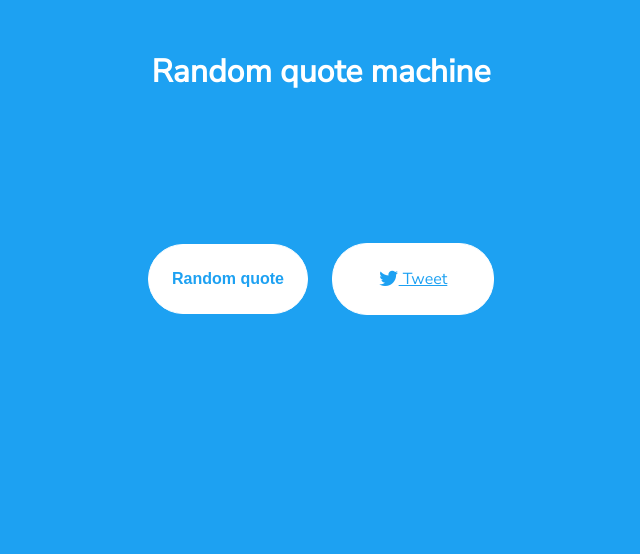
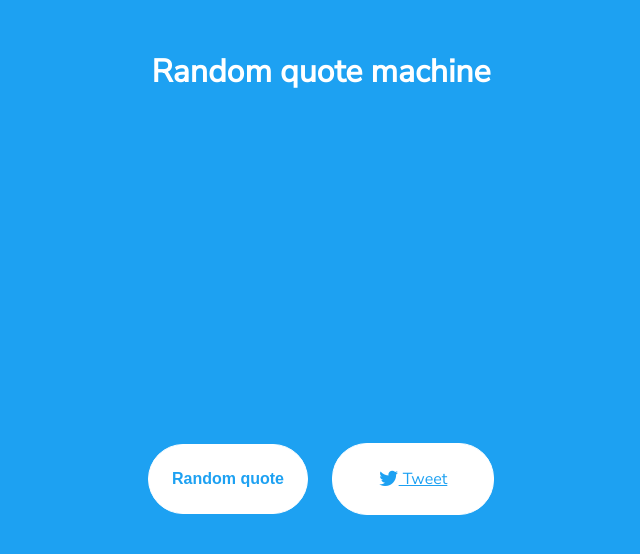
Before and after one commit to MickJasinski/12.5, a plain HTML site: page index.html in a window 1280 px wide. Shown: the whole page, without its empty margins (319-959 px from the left). Drawn offline with nearby package versions, Linux system fonts and the light colour scheme; no server answers.

Commit message:
Change some CSS

```diff
--- a/scripts.js
+++ b/scripts.js
@@ -25,7 +25,7 @@ function createTweet(input) {
     getQuote();
   } else {
     var tweet = tweetLink + encodeURIComponent(tweetText);
-    $('.quote').text(quoteText);
+    $('.quote').text('„' + quoteText + '”');
     $('.author').text('Author: ' + quoteAuthor);
     $('.tweet').attr('href', tweet);
   }
--- a/style.css
+++ b/style.css
@@ -16,7 +16,11 @@ header {
 }
 
 .quote {
+	min-height: 200px;
 	padding: 20px;
+	display: flex;
+	align-items: center;
+	justify-content: center;
 }
 
 .author {
```
